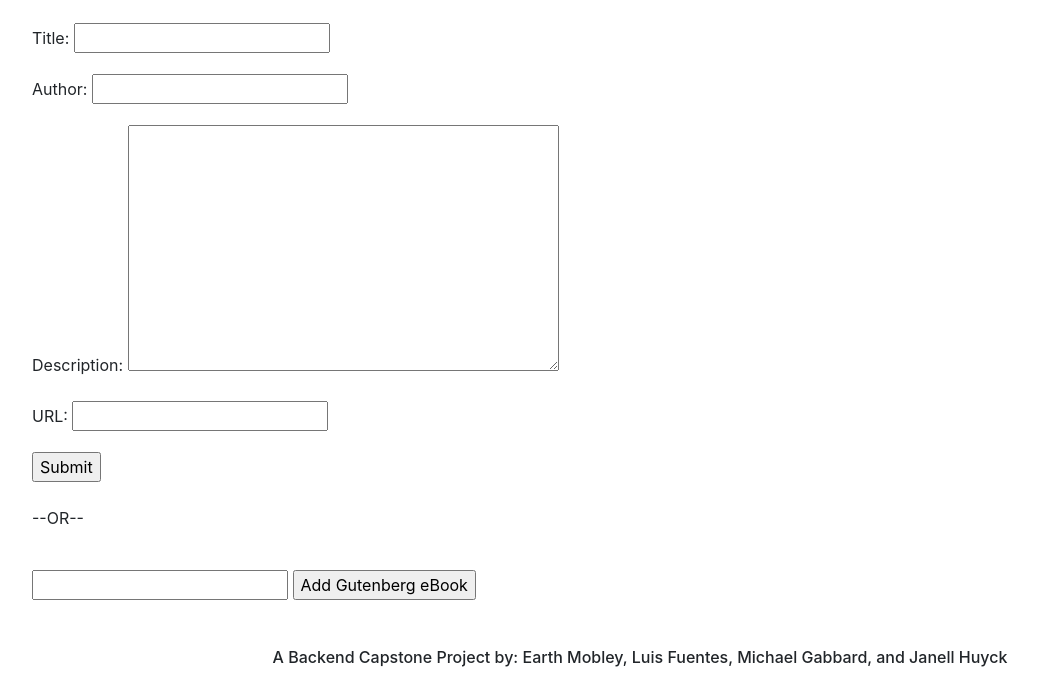
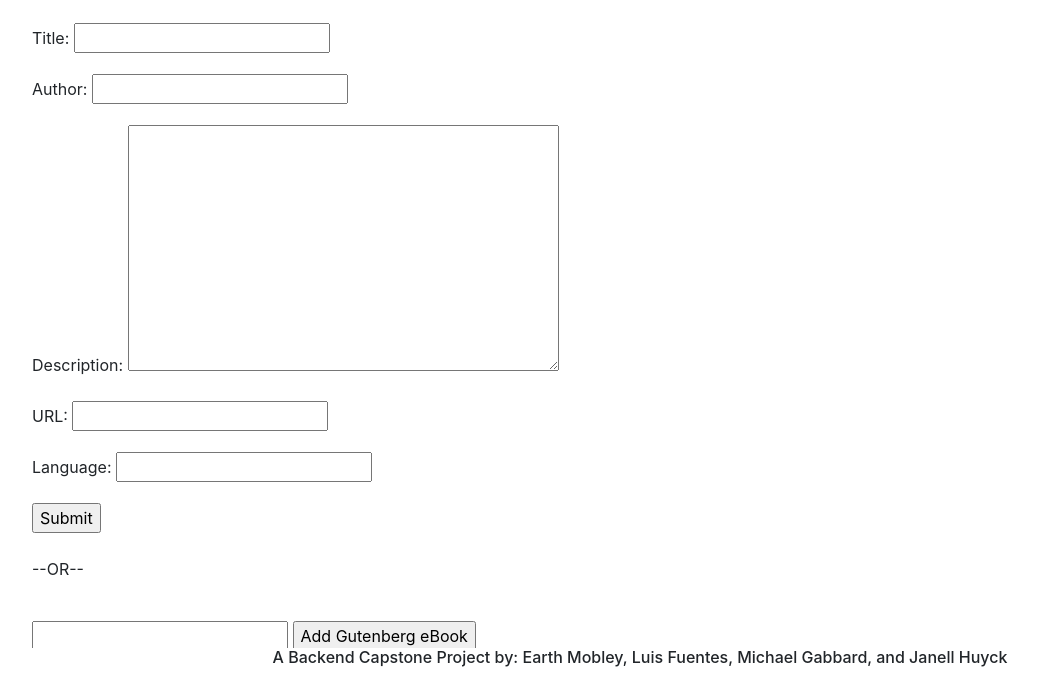
Before and after one commit to Janell-Huyck/overdrive-library, a Django app: page /digital_books/create/ in a window 1280 px wide. Shown: the part 125-803 px from the top of the page, without its empty margins (0-1038 px from the left). Run offline with Django 3.2, Linux system fonts and the light colour scheme; a user stored in the database is signed in; tables that the repository leaves empty hold one stand-in row (values such as "Sample post"); some libraries are stand-ins or nearby versions.

Commit message:
re-ran migration table & language field added into Book model

```diff
--- a/digital_books/forms.py
+++ b/digital_books/forms.py
@@ -5,4 +5,4 @@ from digital_books.models import Book
 class BookForm(forms.ModelForm):
     class Meta:
         model = Book
-        fields = ['title', 'author', 'description', 'URL']
+        fields = ['title', 'author', 'description', 'URL', 'language']
--- a/digital_books/management/commands/populate_books.py
+++ b/digital_books/management/commands/populate_books.py
@@ -21,11 +21,11 @@ class Command(BaseCommand):
             url = "http://www.gutenberg.org/files/{}/{}-h/{}-h.htm".format(
                 random_num, random_num, random_num)
             try:
-                title, author, _, _, description = scrap_html(url)
+                title, author, _, language, description = scrap_html(url)
             except:
                 pass
             book = Book.objects.create(
-                title=title, author=author, description=description, URL=url)
+                title=title, author=author, description=description, URL=url, language=language)
             book.save()
             del book
             n -= 1
--- a/digital_books/models.py
+++ b/digital_books/models.py
@@ -25,6 +25,7 @@ class Book(models.Model):
     holds = models.ManyToManyField(
         CustomUser, related_name='holds', blank=True, through='HoldOrder')
     URL = models.URLField(max_length=200)
+    language = models.CharField(max_length=50)
 
     def __str__(self):
         return self.title
--- a/digital_books/views.py
+++ b/digital_books/views.py
@@ -35,7 +35,8 @@ class CreateBook(LoginRequiredMixin, View):
                 title=data['title'],
                 author=data['author'],
                 description=data['description'],
-                URL=data['URL']
+                URL=data['URL'],
+                language=data['language'].title()
             )
             return HttpResponseRedirect(reverse('all_books'))
 
@@ -50,19 +51,21 @@ def createGutenberg(request):
                 title=data['title'],
                 author=data['author'],
                 description=data['description'],
-                URL=data['URL']
+                URL=data['URL'],
+                language=data['language'].title()
             )
             return HttpResponseRedirect(reverse('all_books'))
 
     projectg = request.POST['projectg']
-    new_title, new_author, _, _, new_description = scrap_html(
+    new_title, new_author, _, new_language, new_description = scrap_html(
         projectg)
 
     form = BookForm(initial={
         'title': new_title,
         'author': new_author,
         'description': new_description,
-        'URL': projectg
+        'URL': projectg,
+        'language': new_language
     })
 
     return render(request, 'digital_books/book_form.html', {
--- a/templates/digital_books/book_detail.html
+++ b/templates/digital_books/book_detail.html
@@ -11,6 +11,7 @@
 </div>
 <p>{{ book.author }}</p>
 <p>{{ book.description }}</p>
+<p>{{ book.language }}</p>
 
 
 <br>
```
Also changed, not shown: custom_user/migrations/0001_initial.py, custom_user/migrations/0002_auto_20200713_1546.py (deleted), custom_user/migrations/0003_auto_20200713_1547.py (deleted), custom_user/migrations/0004_auto_20200713_1557.py (deleted), custom_user/migrations/0005_auto_20200713_2237.py (deleted), digital_books/migrations/0001_initial.py.
